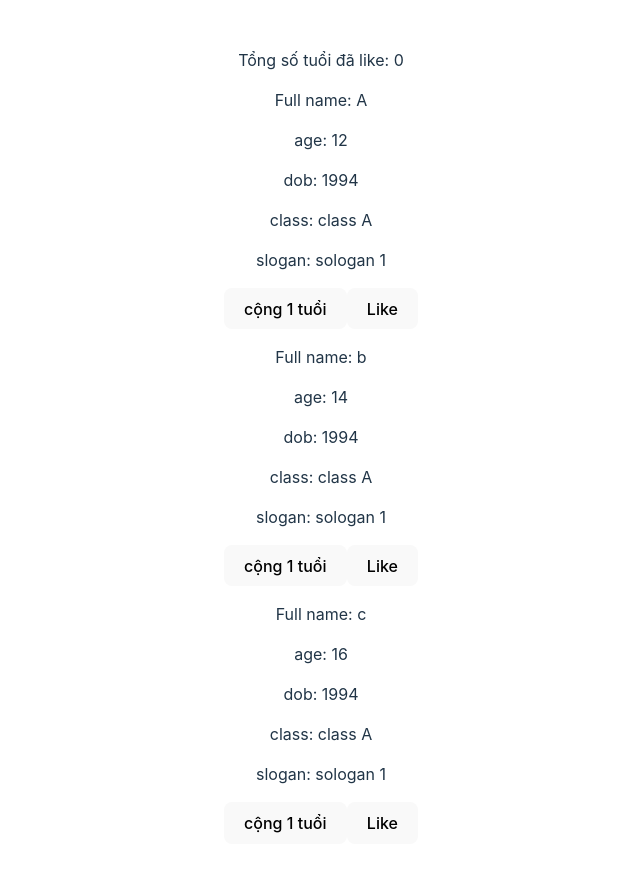
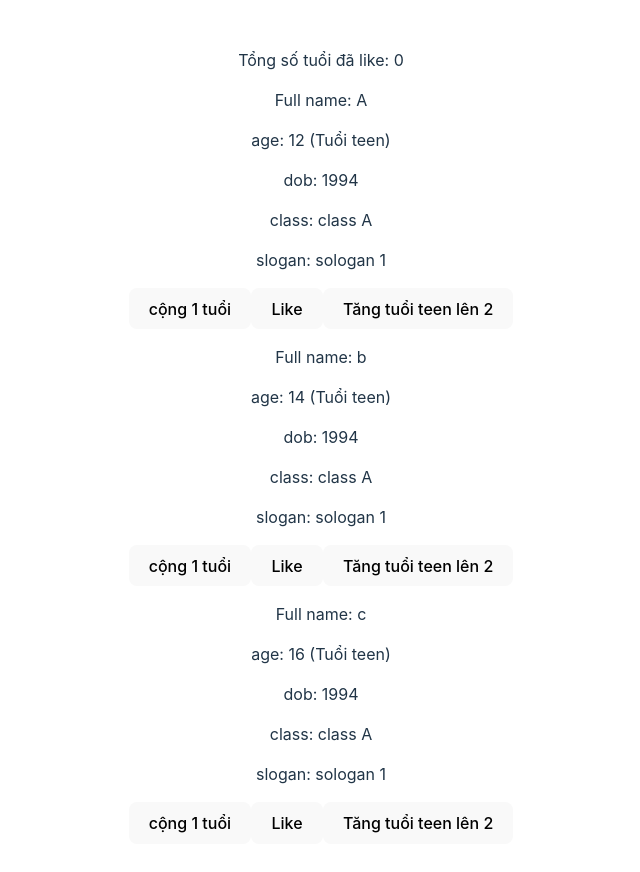
Before and after one commit to slade77777/react-class, a React (Vite) app: page / in a window 1280 px wide. Shown: the top 872 px of the page, without its empty margins (319-959 px from the left). Built offline with nearby package versions, Linux system fonts and the light colour scheme.

Commit message:
share via context

```diff
--- a/src/App.tsx
+++ b/src/App.tsx
@@ -1,67 +1,18 @@
-import {useRef, useState} from 'react'
+import {createContext, useContext, useRef, useState} from 'react'
 import './App.css'
-import Profile, {ProfileType} from "./components/Profile";
+import ListProfile from "./components/ListProfile";
 
-const listProfile: Array<ProfileType> = [
-  {
-    id: 1,
-    fullname: 'A',
-    age: 12,
-    dob: "1994",
-    classValue: "class A",
-    slogan: "sologan 1",
-  },
-  {
-    id: 2,
-    fullname: 'b',
-    age: 14,
-    dob: "1994",
-    classValue: "class A",
-    slogan: "sologan 1",
-  },
-  {
-    id: 3,
-    fullname: 'c',
-    age: 16,
-    dob: "1994",
-    classValue: "class A",
-    slogan: "sologan 1",
-  }
-]
+export const TeenagerAgeContext = createContext<{age: number, changeAge: (val: number) => void}>({age: 0, changeAge: () => {}})
+
 function App() {
-  const [listAgeLiked, setListAgeLiked] = useState(0);
-  const [listProfileLiked, setListProfileLiked] = useState<Array<ProfileType>>([]);
-
-  const changeLikeNumber = (position: number, isLike: boolean, totalAge: number) => {
-    let copyListProfileLiked = [...listProfileLiked];
-    const idLiked = listProfile[position].id;
-    if (copyListProfileLiked.find(item => item.id === idLiked)) {
-      copyListProfileLiked = copyListProfileLiked.filter(item => item.id !== idLiked)
-      setListAgeLiked(listAgeLiked - totalAge)
-    } else {
-      copyListProfileLiked = [...copyListProfileLiked, listProfile[position]];
-      setListAgeLiked(listAgeLiked + totalAge);
-    }
-    setListProfileLiked(copyListProfileLiked);
-  }
-
-  const changeBonusAges = (position: number) => {
-    let copyListProfileLiked = [...listProfileLiked];
-    const idLiked = listProfile[position].id;
-    if (copyListProfileLiked.find(item => item.id === idLiked)) {
-      setListAgeLiked(listAgeLiked + 1)
-    }
-  }
+  const [teenagerAge, setTeenagerAge] = useState(18)
 
   return (
-    <div className="App">
-      <p>Tổng số tuổi đã like: {listAgeLiked}</p>
-      {listProfile.map((item, index) => <Profile
-        id={item.id}
-        maxAge={listAgeLiked} position={index} setBonusAges={changeBonusAges}
-        changeLike={(val: boolean, totalAge: number) => changeLikeNumber(index, val, totalAge)} key={index} fullname={item.fullname}
-        age={item.age} dob={item.dob} classValue={item.classValue} slogan={item.slogan} /> )}
-    </div>
+    <TeenagerAgeContext.Provider value={{age: teenagerAge, changeAge: setTeenagerAge}}>
+      <div className="App">
+        <ListProfile />
+      </div>
+    </TeenagerAgeContext.Provider>
   )
 }
 
--- /dev/null
+++ b/src/components/ListProfile.tsx
@@ -0,0 +1,66 @@
+import {useRef, useState} from 'react'
+import '../App.css'
+import Profile, {ProfileType} from "./Profile";
+const listProfile: Array<ProfileType> = [
+  {
+    id: 1,
+    fullname: 'A',
+    age: 12,
+    dob: "1994",
+    classValue: "class A",
+    slogan: "sologan 1",
+  },
+  {
+    id: 2,
+    fullname: 'b',
+    age: 14,
+    dob: "1994",
+    classValue: "class A",
+    slogan: "sologan 1",
+  },
+  {
+    id: 3,
+    fullname: 'c',
+    age: 16,
+    dob: "1994",
+    classValue: "class A",
+    slogan: "sologan 1",
+  }
+]
+function ListProfile() {
+  const [listAgeLiked, setListAgeLiked] = useState(0);
+  const [listProfileLiked, setListProfileLiked] = useState<Array<ProfileType>>([]);
+  const changeLikeNumber = (position: number, isLike: boolean, totalAge: number) => {
+    let copyListProfileLiked = [...listProfileLiked];
+    const idLiked = listProfile[position].id;
+    if (copyListProfileLiked.find(item => item.id === idLiked)) {
+      copyListProfileLiked = copyListProfileLiked.filter(item => item.id !== idLiked)
+      setListAgeLiked(listAgeLiked - totalAge)
+    } else {
+      copyListProfileLiked = [...copyListProfileLiked, listProfile[position]];
+      setListAgeLiked(listAgeLiked + totalAge);
+    }
+    setListProfileLiked(copyListProfileLiked);
+  }
+
+  const changeBonusAges = (position: number) => {
+    let copyListProfileLiked = [...listProfileLiked];
+    const idLiked = listProfile[position].id;
+    if (copyListProfileLiked.find(item => item.id === idLiked)) {
+      setListAgeLiked(listAgeLiked + 1)
+    }
+  }
+
+  return (
+    <div>
+      <p>Tổng số tuổi đã like: {listAgeLiked}</p>
+      {listProfile.map((item, index) => <Profile
+        id={item.id}
+        maxAge={listAgeLiked} position={index} setBonusAges={changeBonusAges}
+        changeLike={(val: boolean, totalAge: number) => changeLikeNumber(index, val, totalAge)} key={index} fullname={item.fullname}
+        age={item.age} dob={item.dob} classValue={item.classValue} slogan={item.slogan} /> )}
+    </div>
+  )
+}
+
+export default ListProfile
--- a/src/components/Profile.tsx
+++ b/src/components/Profile.tsx
@@ -1,11 +1,12 @@
-import {FC, useState} from "react";
+import {FC, useContext, useState} from "react";
+import { TeenagerAgeContext } from "../App";
 
 export type ProfileType = {
   id: number, fullname: string, age: number, dob: string, classValue: string, slogan?: string, isLiked?: boolean
 }
 
-const Profile: FC<ProfileType & {changeLike: (val: boolean) => void; setBonusAges: (id: number, age: number) => void; maxAge: number, position: number}> =
-  ({fullname, age, dob, classValue, slogan, changeLike, setBonusAges, maxAge, position}) => {
+const Profile: FC<ProfileType & {changeLike: (val: boolean) => void; setBonusAges: (id: number, age: number) => void; maxAge: number, position: number }> =
+  ({ fullname, age, dob, classValue, slogan, changeLike, setBonusAges, maxAge, position}) => {
   const [isLiked, setLike] = useState<boolean>(false);
   const [bonusAge , setBonusAge] = useState(0);
   function addOneAge() {
@@ -13,7 +14,10 @@ const Profile: FC<ProfileType & {changeLike: (val: boolean) => void; setBonusAge
     setBonusAges(position, age + bonusAge + 1)
   }
 
-  function handleLike() {
+  const ageProvider = useContext<{age: number, changeAge: (val: number) => void}>(TeenagerAgeContext);
+    console.log(ageProvider);
+
+    function handleLike() {
     setLike(isLiked === false ? true : false);
     changeLike(!isLiked, age + bonusAge);
   }
@@ -21,12 +25,13 @@ const Profile: FC<ProfileType & {changeLike: (val: boolean) => void; setBonusAge
     return <div>
       { age + bonusAge === maxAge && <p>Lớn đầu nhất</p>}
       <p>Full name: {fullname}</p>
-      <p>age: {age + bonusAge}</p>
+      <p>age: {age + bonusAge} { age + bonusAge < ageProvider.age ? '(Tuổi teen)' : ''}</p>
       <p>dob: {dob}</p>
       <p>class: {classValue}</p>
       <p>slogan: {slogan}</p>
       <button onClick={addOneAge}>cộng 1 tuổi</button>
       <button onClick={handleLike}>{isLiked ? 'Liked' : 'Like'}</button>
+      <button onClick={() => ageProvider.changeAge(ageProvider.age + 2)}>Tăng tuổi teen lên 2</button>
     </div>
 
 }
```
